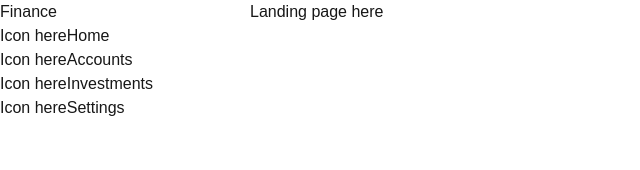
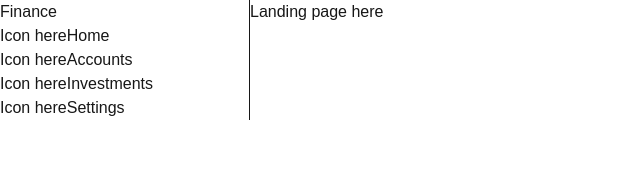
Before and after one commit to asshleygozar/financial-manager, a Next.js app: page / in a window 1280 px wide. Shown: the top 170 px of the page, without its empty margins (0-640 px from the left). Built offline with nearby package versions, Linux system fonts and the light colour scheme.

Commit message:
add right border

```diff
--- a/components/LeftSidebar.tsx
+++ b/components/LeftSidebar.tsx
@@ -3,7 +3,7 @@ import { NavigationButton } from './ui/navbutton';
 
 function LeftSidebar() {
 	return (
-		<aside>
+		<aside className='border-r-1 border-r-white-10'>
 			<h1>Finance</h1>
 
 			<NavigationButton
```
